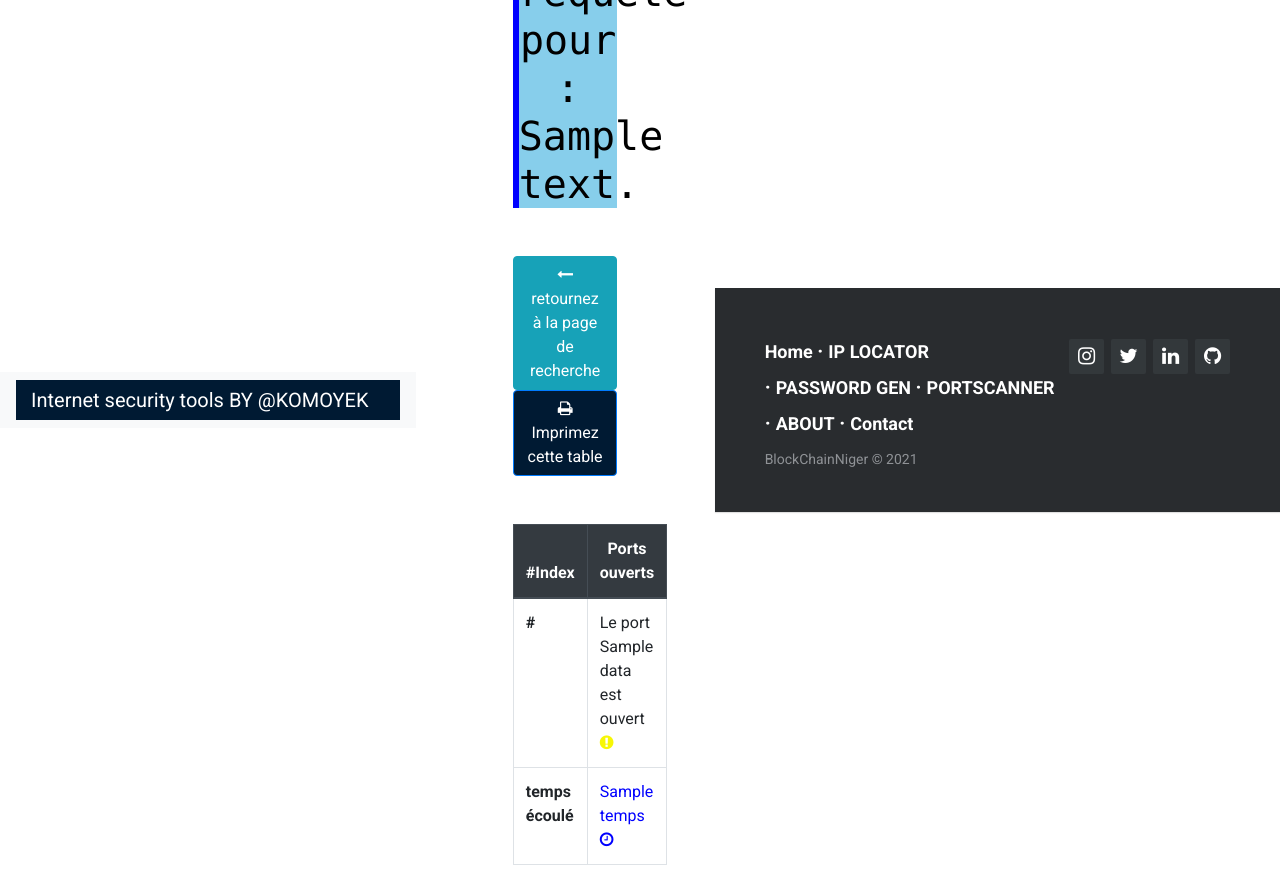
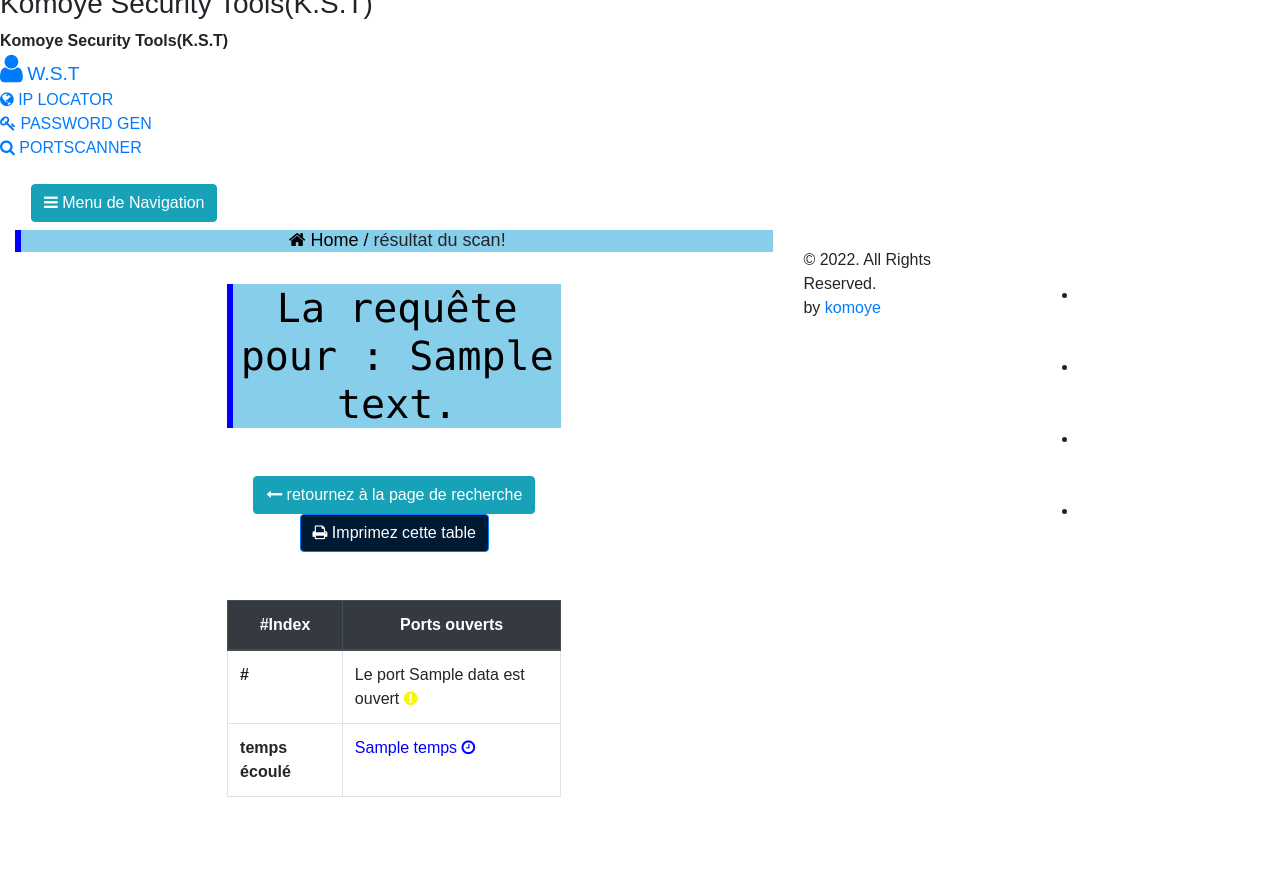
Before and after one commit to komoyek/flaskcrudipfinder, a Flask app: template templates/portscan.html in a window 1280 px wide. After the commit the page ends 797 px from the top, so only its background shows below. Run offline with Flask 2, Linux system fonts and the light colour scheme; the template is opened without the code that fills it: most values are stand-ins (such as "Sample title", 1, 10 or a date in 2020); style sheets or scripts are compiled from the project's sources; some libraries are stand-ins or nearby versions; some web fonts are replaced.

Commit message:
Update portscan.html

```diff
--- a/templates/portscan.html
+++ b/templates/portscan.html
@@ -1,26 +1,84 @@
-
-
-
 {% extends 'base.html' %}
 
 
 {% block title %} IP Finder {% endblock %}
 
 
-
 {% block body %}
 
-        <!-- Navigation-->
-        <nav  class="navbar navbar-light bg-light static-top">
-            <div style="background-color:#001a33;" class="container">
-                <a style="color:white;" class="navbar-brand" href="/">Internet security tools BY @KOMOYEK</a>
-                <!--<a class="btn btn-primary" href="">KOMOYEK</a>-->
-            </div>
-        </nav>
 
-    <br>
-    <br>
-        <header class="masthead">
+
+<div class="wrapper">
+    <!-- Sidebar Holder -->
+    <nav id="sidebar">
+        <div class="sidebar-header">
+            <h3>Komoye Security Tools(K.S.T)</h3>
+            <strong style="color">Komoye Security Tools(K.S.T)</strong>
+        </div>
+
+        <ul class="list-unstyled components">
+         <li>
+         <a href=""><i class="fa fa-user fa-2x"></i>
+                <big>W.S.T</big>
+
+            </a>
+         <li>
+
+                <a href="{{url_for('Search')}}" >
+                    <i class="fa fa-globe"></i>
+                    IP LOCATOR
+                </a>
+            </li>
+
+            <li>
+                <a href="{{url_for('Pgen')}}">
+                    <i class="fa fa-key"></i>
+                    PASSWORD GEN
+                </a>
+            </li>
+            <li>
+                <a href="{{url_for('search')}}">
+                    <i class="fa fa-search"></i>
+                    PORTSCANNER
+                </a>
+
+            </li>
+        </ul>
+    </nav>
+
+    <!-- Page Content Holder -->
+    <div id="content">
+
+ <nav class="navbar navbar-default">
+                    <div class="container-fluid">
+
+                        <div class="navbar-header">
+                            <button type="button" id="sidebarCollapse" class="btn btn-info navbar-btn">
+                                <i class="fa fa-bars"></i>
+                                <span>Menu de Navigation</span>
+                            </button>
+                        </div>
+
+                        <div class="collapse navbar-collapse" id="bs-example-navbar-collapse-1">
+                            <ul class="nav navbar-nav navbar-right">
+
+                                <li><a href="{{url_for('Search')}}">IP LOCATOR </a></li>
+                                <li><a href="{{url_for('Pgen')}}">PASSWORD GEN</a></li>
+
+                                <li><a href="{{url_for('search')}}">PORTSCANNER</a></li>
+                            </ul>
+                        </div>
+                    </div>
+                </nav>
+
+
+
+    <div class="col-sm-12">
+    <h2  style="text-align: center; font-familly: 'Consolas', sans-serif; font-size:18px; border-left:6px solid blue; background-color:skyblue;"><a style="color:black;"  href="/"><i class="fa fa-home"></i> Home / </a> résultat du scan!</h2>
+
+        </br>
+            <!-- Masthead-->
+      <header class="masthead">
 
                 <div class="row justify-content-center">
                     <div class="col-xl-6">
@@ -99,142 +157,46 @@
 
         </header>
 
-</br>
-		<footer class="footer-distributed">
+    </div>
+<!--2e-->
+</div>
+</div>
+<footer id="footer" class="midnight-blue">
+    <div class="container">
+      <div class="row">
+        <div class="col-sm-6">
+          &copy; 2022. All Rights Reserved.
+          <div class="credits">
 
-			<div class="footer-right">
-
-				<a href="#"><i class="fa fa-instagram"></i></a>
-				<a href="#"><i class="fa fa-twitter"></i></a>
-				<a href="https://www.linkedin.com/in/harouna-moumouni-komoye-9a436aba/"><i class="fa fa-linkedin"></i></a>
-				<a href="https://github.com"><i class="fa fa-github"></i></a>
-
-			</div>
+            <a href=""></a> by <a href="#">komoye</a>
+          </div>
+        </div>
+        <div class="col-sm-6">
+          <ul class="pull-right">
+            <li><a href="#"><i class="fab fa-html5 fa-3x"></i></a></li>
+            <li><a href="#"><i class="fab fa-js fa-3x"></i></a></li>
+            <li><a href="#"><i class="fab fa-php fa-3x "></i></a></li>
+            <li><a href="#"><i class="fab fa-css3 fa-3x"></i></a></li>
+          </ul>
+        </div>
+      </div>
+    </div>
+  </footer>
 
 
-            <style>
-                @import url(https://fonts.googleapis.com/css?family=Roboto:400,500,300,700);
+{% endblock %}
+{% block footer %}
 
-* {
-  font-family: Roboto;
-}
 
-section {
-  width: 100%;
-  display: inline-block;
-  background: #ccc;
-  height: 60vh;
-  text-align: center;
-  font-size: 22px;
-  font-weight: 700;
-  text-decoration: underline;
-}
-
-.footer-distributed {
-  background-color: #292c2f;
-  box-shadow: 0 1px 1px 0 rgba(0, 0, 0, 0.12);
-  box-sizing: border-box;
-  width: 100%;
-  text-align: left;
-  font: normal 16px sans-serif;
-  padding: 45px 50px;
-}
-
-.footer-distributed .footer-left p {
-  color: #8f9296;
-  font-size: 14px;
-  margin: 0;
-}
-/* Footer links */
-
-.footer-distributed p.footer-links {
-  font-size: 18px;
-  font-weight: bold;
-  color: #ffffff;
-  margin: 0 0 10px;
-  padding: 0;
-  transition: ease .25s;
-}
-
-.footer-distributed p.footer-links a {
-  display: inline-block;
-  line-height: 1.8;
-  text-decoration: none;
-  color: inherit;
-  transition: ease .25s;
-}
-
-.footer-distributed .footer-links a:before {
-  content: "·";
-  font-size: 20px;
-  left: 0;
-  color: #fff;
-  display: inline-block;
-  padding-right: 5px;
-}
-
-.footer-distributed .footer-links .link-1:before {
-  content: none;
-}
-
-.footer-distributed .footer-right {
-  float: right;
-  margin-top: 6px;
-  max-width: 180px;
-}
-
-.footer-distributed .footer-right a {
-  display: inline-block;
-  width: 35px;
-  height: 35px;
-  background-color: #33383b;
-  border-radius: 2px;
-  font-size: 20px;
-  color: #ffffff;
-  text-align: center;
-  line-height: 35px;
-  margin-left: 3px;
-  transition:all .25s;
-}
-
-.footer-distributed .footer-right a:hover{transform:scale(1.1); -webkit-transform:scale(1.1);}
-
-.footer-distributed p.footer-links a:hover{text-decoration:underline;}
-
-/* Media Queries */
-
-@media (max-width: 600px) {
-  .footer-distributed .footer-left, .footer-distributed .footer-right {
-    text-align: center;
-  }
-  .footer-distributed .footer-right {
-    float: none;
-    margin: 0 auto 20px;
-  }
-  .footer-distributed .footer-left p.footer-links {
-    line-height: 1.8;
-  }
-}
-            </style>
-			<div class="footer-left">
-
-				<p class="footer-links">
-					<a class="link-1" href="/">Home</a>
-
-					<a href="{{url_for('Search')}}">IP LOCATOR</a>
-
-					<a href="{{url_for('Pgen')}}">PASSWORD GEN</a>
-
-					<a href="{{url_for('search')}}">PORTSCANNER</a>
-
-					<a href="#">ABOUT</a>
-
-					<a href="#">Contact</a>
-				</p>
-
-				<p>BlockChainNiger &copy; 2021</p>
-			</div>
-
-		</footer>
+        <!-- jQuery  -->
+<script src="static/jquery/jquery.min.js"></script>
+         <!-- Bootstrap Js  -->
+<script src="static/js/bootstrap.min.js"></script>
+         <!-- fontawesome Js  -->
+<script defer src="static/font-awesome/svg-with-js/js/fontawesome-all.js"></script>
+          <!-- Our datatable js -->
+ <script type="text/javascript" src="static/DataTables/datatables.min.js"></script>
+          <!-- Our Custom js -->
+ <script src="static/js/main.js"></script>
 
 {% endblock %}
```
